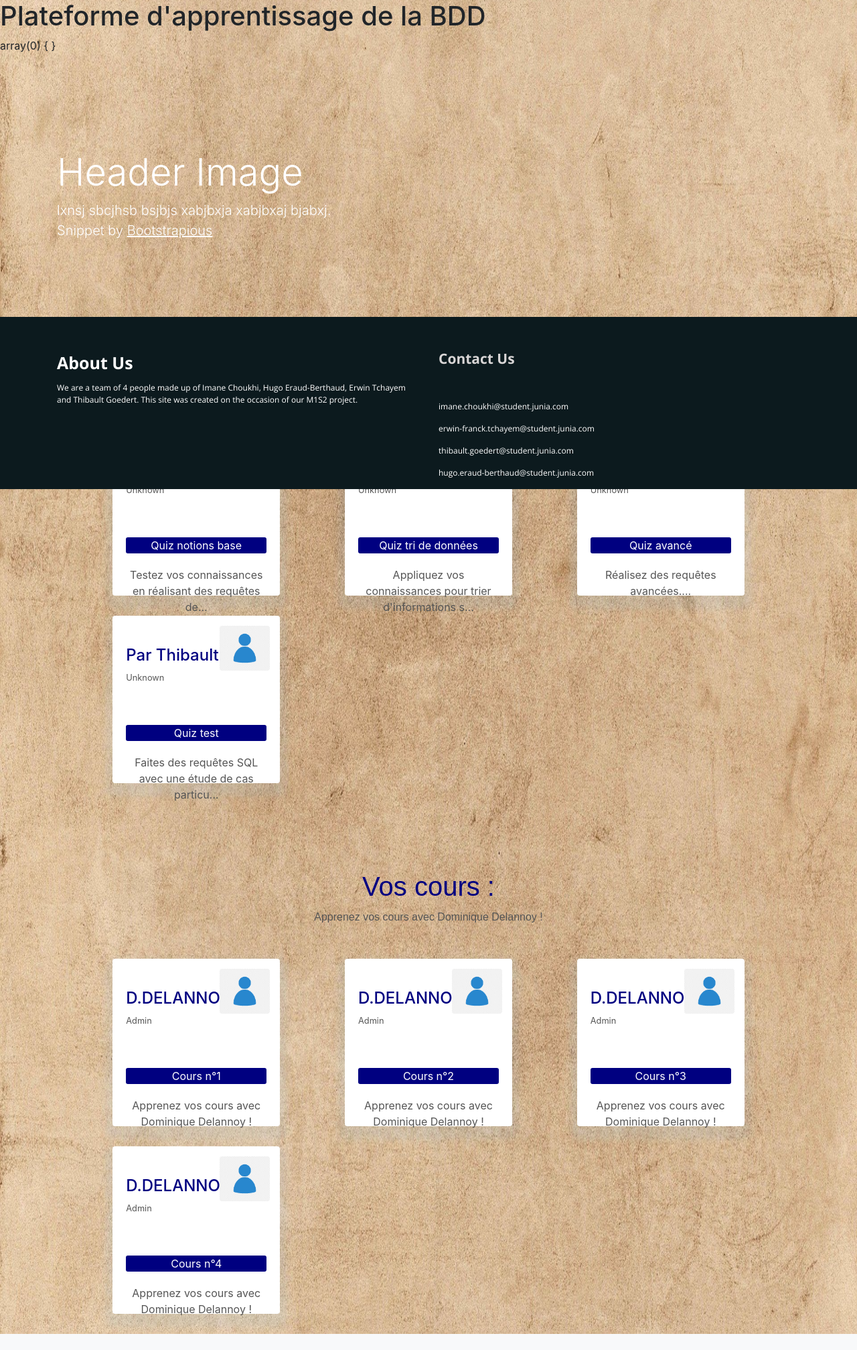
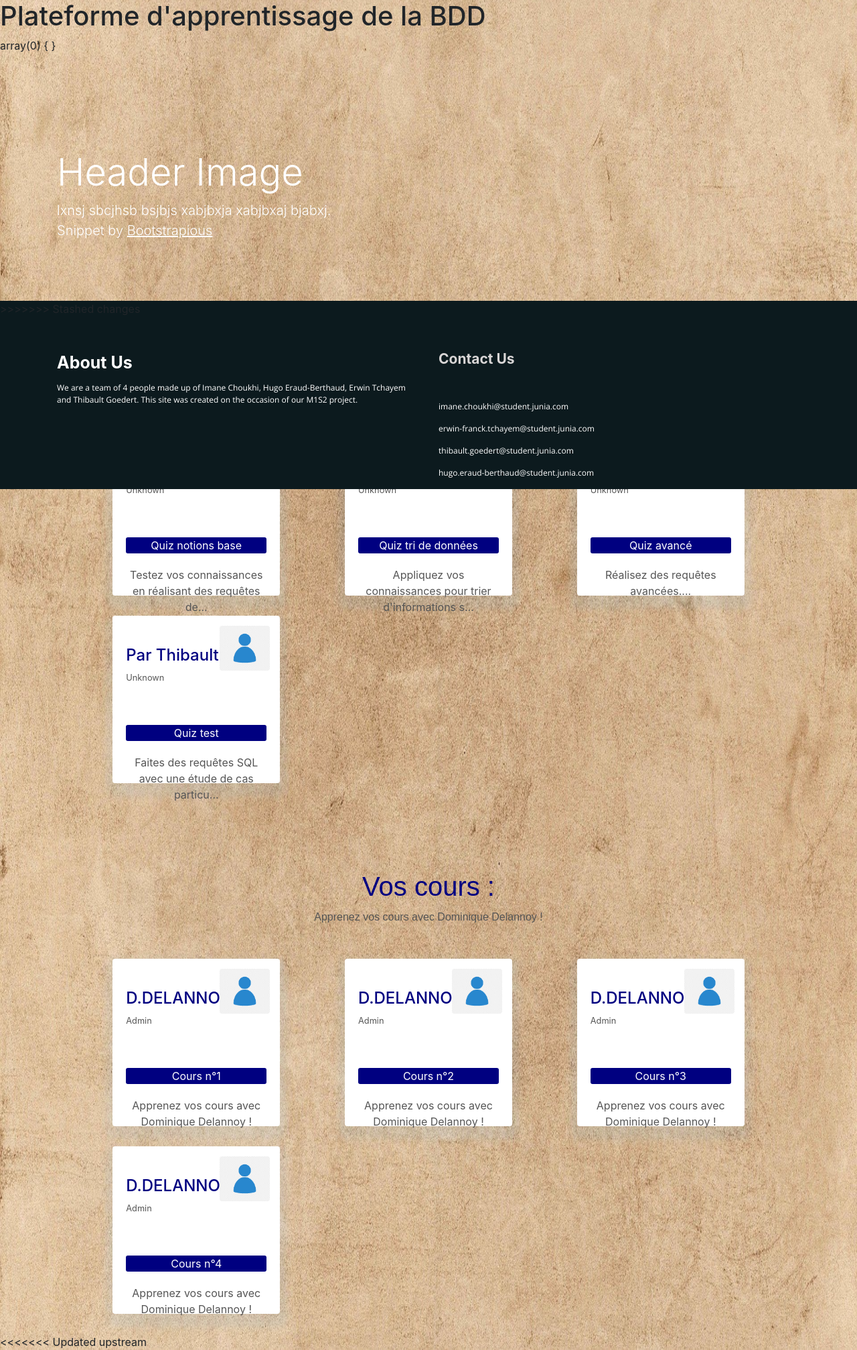
Before and after one commit to ERAUDBERTHAUDHugo/Projet_M1_S2_SQL, a PHP site: page / in a window 1280 px wide. Shown: the part 70-2085 px from the top of the page at 67% size. Before the commit the page ends 2061 px from the top, so only its background shows below. Run offline with PHP 8.4, Linux system fonts and the light colour scheme; data comes from the database, SQL or seed files in the repository; some libraries are stand-ins or nearby versions.

Commit message:
CSS modif

```diff
--- a/View/footer.php
+++ b/View/footer.php
@@ -9,11 +9,19 @@
 <!------ Include the above in your HEAD tag ---------->
 <!-- <link href="https://fortawesome.github.io/Font-Awesome/assets/font-awesome/css/font-awesome.css" rel="stylesheet">-->
 <head>
+<<<<<<< Updated upstream
 <link rel="stylesheet" type="text/css" href="styleFooter.css">
 
 </head>
 <!--footer start from here-->
 <footer style="position:fixed; bottom:0; width:100%">
+=======
+<!-- <link rel="stylesheet" type="text/css" href="styleFooter.css">  -->
+
+</head>
+<!--footer start from here-->
+<footer style="position:absolute;bottom:0; width:100%">
+>>>>>>> Stashed changes
   <div class="container">
     <div class="row">
       <div class="col-md-6 col-sm-6 footer-col">
--- a/View/styleFooter.css
+++ b/View/styleFooter.css
@@ -15,7 +15,11 @@ footer {
   /* min-height: 350px; */
   bottom: 0;
   width: 100%;
+<<<<<<< Updated upstream
   position: fixed;
+=======
+  position: absolute;
+>>>>>>> Stashed changes
   font-family: "Open Sans", sans-serif;
 }
 .footer-col {
@@ -64,7 +68,10 @@ footer {
   font-size: 21px;
   font-weight: 700;
   color: #d9d6d6;
+<<<<<<< Updated upstream
   margin-bottom: 22px;
+=======
+>>>>>>> Stashed changes
 }
 .post p {
   font-size: 12px;
--- a/View/styleMain.css
+++ b/View/styleMain.css
@@ -1,6 +1,7 @@
 .text-small {
   font-size: 0.9rem !important;
 }
+<<<<<<< Updated upstream
 
 body {
   min-height: 110vh;
@@ -10,3 +11,16 @@ body {
   background-size: 100% 100%;
   /* background-image: linear-gradient(135deg, #4ca1af 0%, #c4e0e5 100%); */
 }
+=======
+.html {
+  position: relative;
+}
+body {
+  min-height: 110vh;
+  background-color: #4ca1af;
+  background-image: url("img/paper.jpg");
+  background-repeat: no-repeat;
+  background-size: 100% 100%;
+  /* background-image: linear-gradient(135deg, #4ca1af 0%, #c4e0e5 100%); */
+}
+>>>>>>> Stashed changes
--- a/index.php
+++ b/index.php
@@ -1,5 +1,5 @@
 <!DOCTYPE html>
-<html lang="en" dir="ltr">
+<html lang="en" dir="ltr" style='position:relative'>
 <head>
   <meta charset="utf-8">
   <link rel="stylesheet" type="text/css" href="View/style.css">
```
